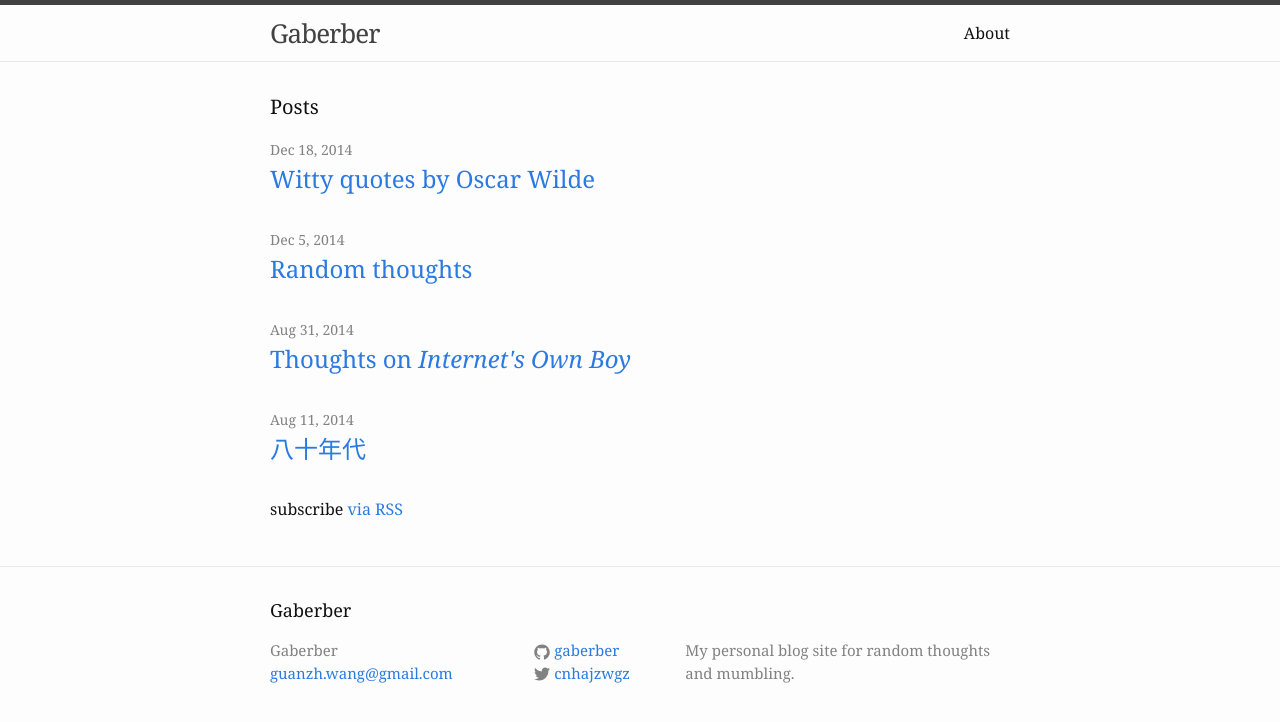
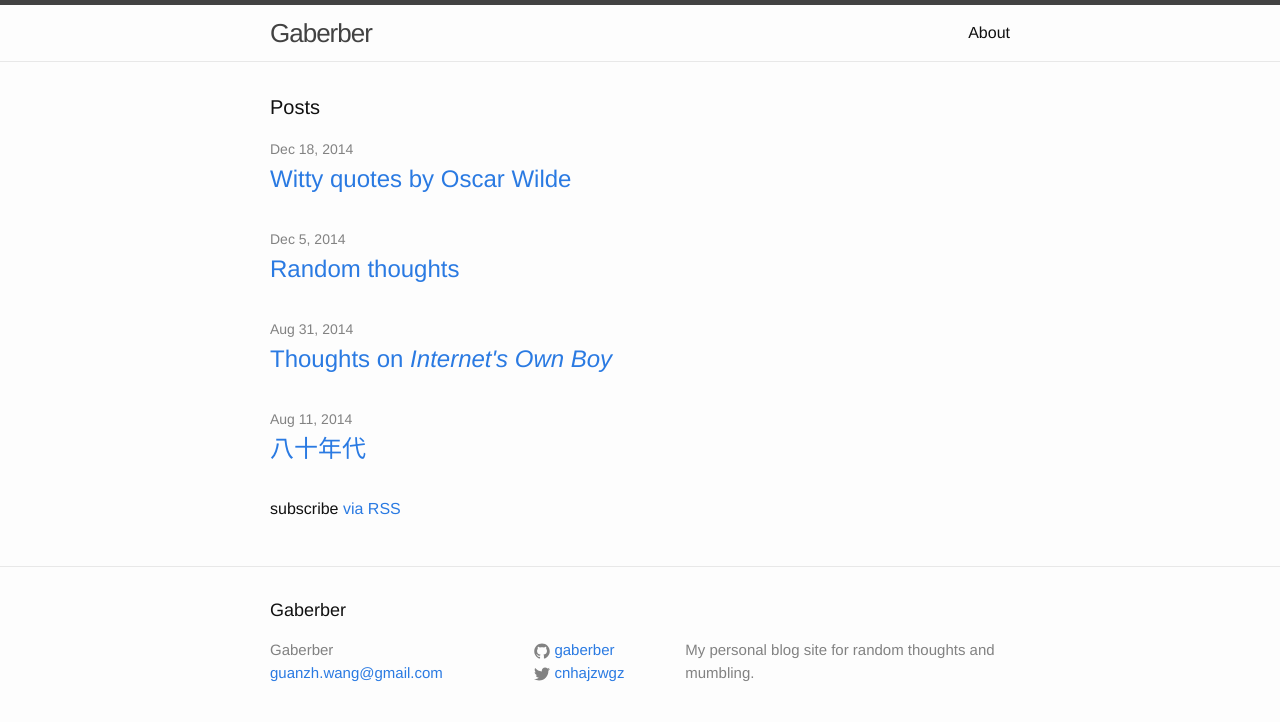
Before and after one commit to gaberber/gaberber.github.io, a Jekyll site: the page built from index.html, in a window 1280 px wide. Shown: the top 722 px of the page. Built offline with Jekyll 4.4.1, drawn with Linux system fonts in a browser that asks for light colours.

Commit message:
changed font to helvetica and sans-serif

```diff
--- a/css/main.scss
+++ b/css/main.scss
@@ -6,7 +6,7 @@
 
 
 // Our variables
-$base-font-family: Adobe Caslon Pro, Georgia, serif;
+$base-font-family: Helvetica, Arial, sans-serif;
 $base-font-size:   16px;
 $small-font-size:  $base-font-size * 0.875;
 $base-line-height: 1.5;
```
